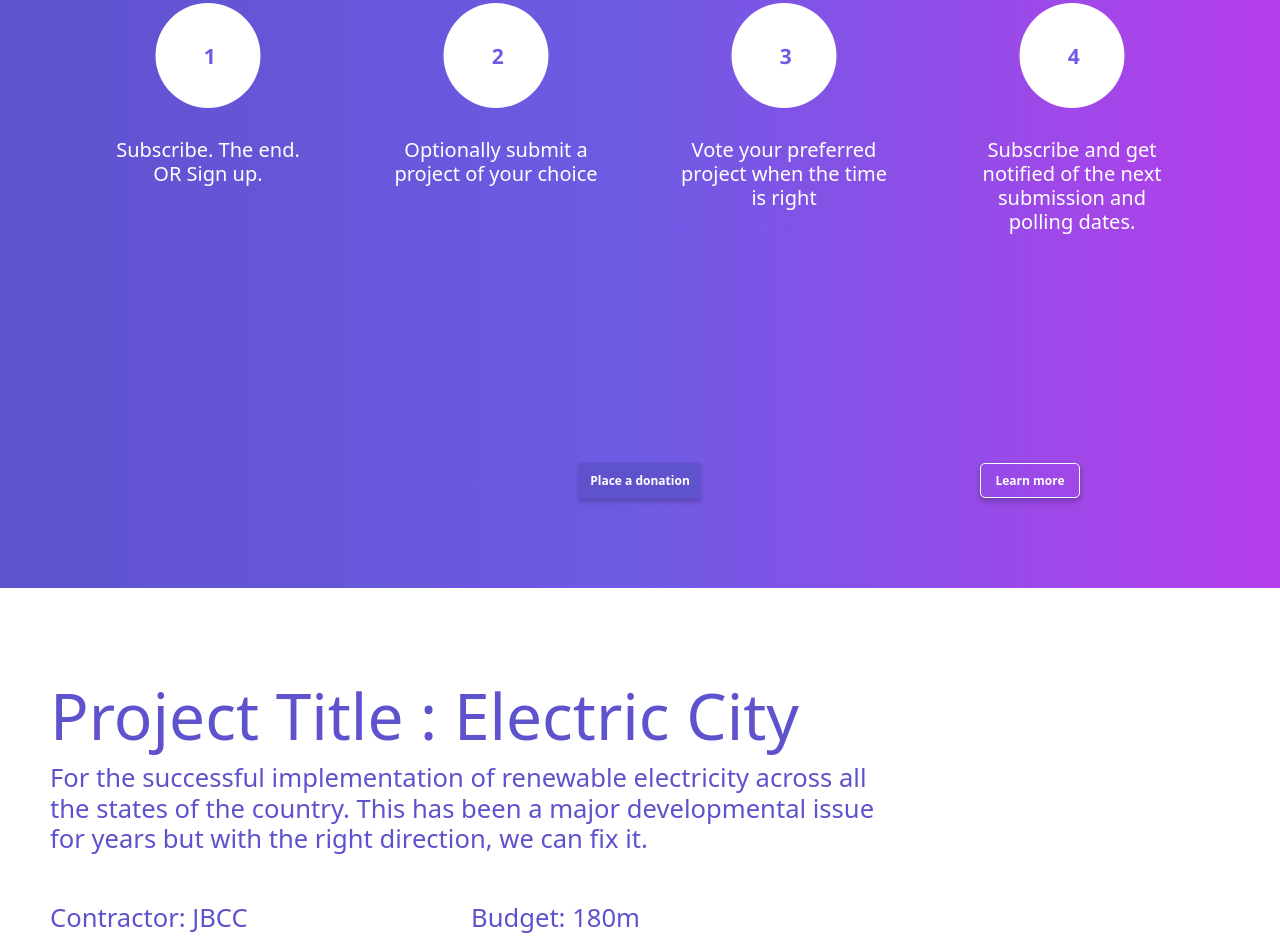
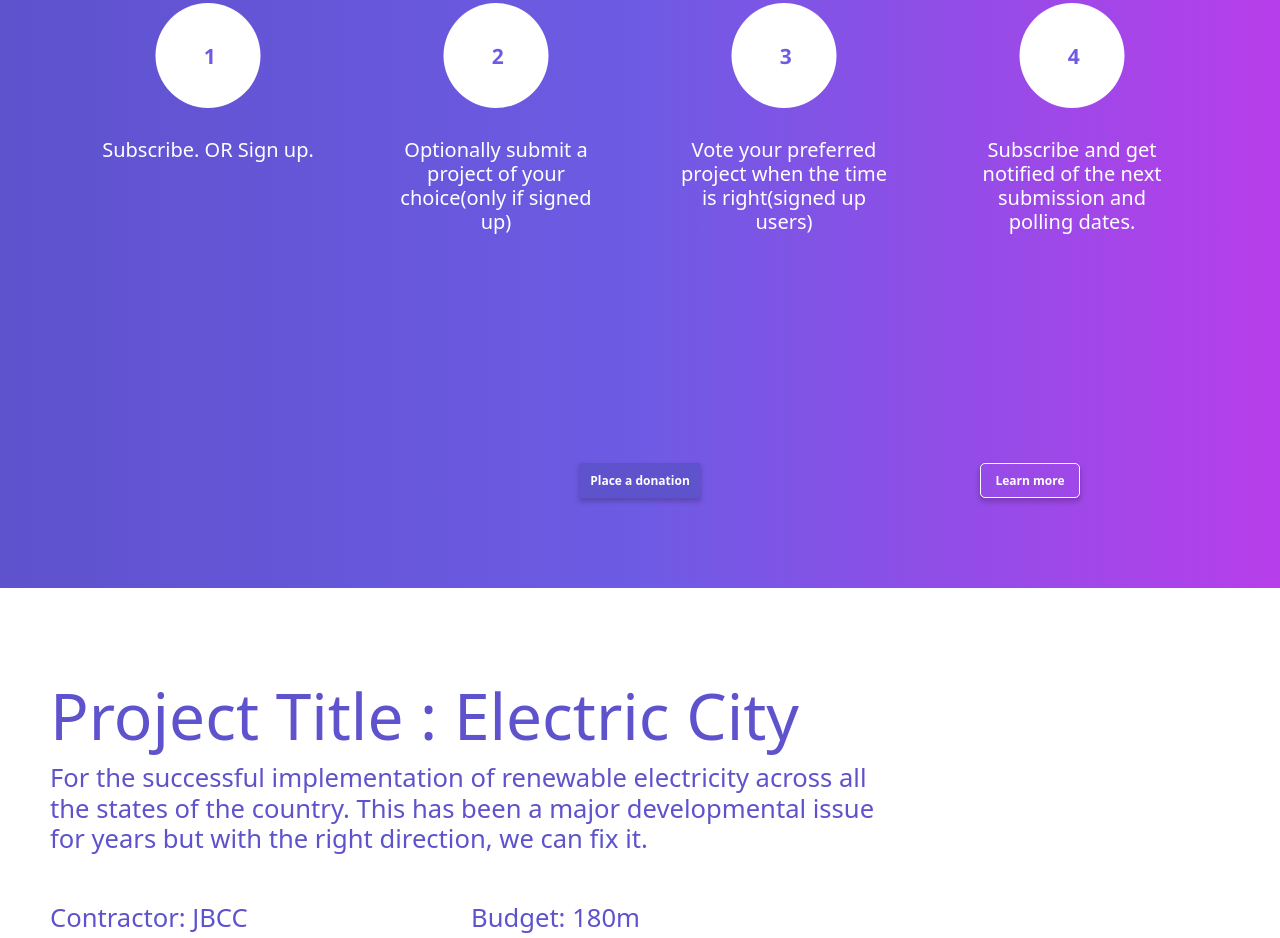
Before and after one commit to Efe-Onoh/moonbase, a website: page index.html in a window 1280 px wide. Shown: the part 786-1724 px from the top of the page. Drawn offline with nearby package versions, Linux system fonts and the light colour scheme.

Commit message:
few more

```diff
--- a/index.html
+++ b/index.html
@@ -77,7 +77,7 @@
                         <div class="step">
                             <svg xmlns="http://www.w3.org/2000/svg"  viewBox="0 0 250 250"><g transform="translate(-180 -233)"><circle cx="125" cy="125" r="125" transform="translate(180 233)" fill="#fff"/><text transform="translate(295 379)" fill="#6e5be4" font-size="50" font-family="SegoeUI-Semibold, Segoe UI" font-weight="600"><tspan x="0" y="0">1</tspan></text></g></svg>
                             <h5>
-                                Subscribe. The end.
+                                Subscribe.
                                 OR
                                 Sign up.
                             </h5>
@@ -85,13 +85,13 @@
                         <div class="step">
                             <svg xmlns="http://www.w3.org/2000/svg"  viewBox="0 0 250 250"><g transform="translate(-180 -233)"><circle cx="125" cy="125" r="125" transform="translate(180 233)" fill="#fff"/><text transform="translate(295 379)" fill="#6e5be4" font-size="50" font-family="SegoeUI-Semibold, Segoe UI" font-weight="600"><tspan x="0" y="0">2</tspan></text></g></svg>
                             <h5>
-                                Optionally submit a project of your choice
+                                Optionally submit a project of your choice(only if signed up)
                             </h5>
                         </div>
                         <div class=" step">
                             <svg xmlns="http://www.w3.org/2000/svg"  viewBox="0 0 250 250"><g transform="translate(-180 -233)"><circle cx="125" cy="125" r="125" transform="translate(180 233)" fill="#fff"/><text transform="translate(295 379)" fill="#6e5be4" font-size="50" font-family="SegoeUI-Semibold, Segoe UI" font-weight="600"><tspan x="0" y="0">3</tspan></text></g></svg>
                             <h5>
-                                Vote your preferred project when the time is right
+                                Vote your preferred project when the time is right(signed up users)
                             </h5>
                         </div>
                         <div class=" step">
```
